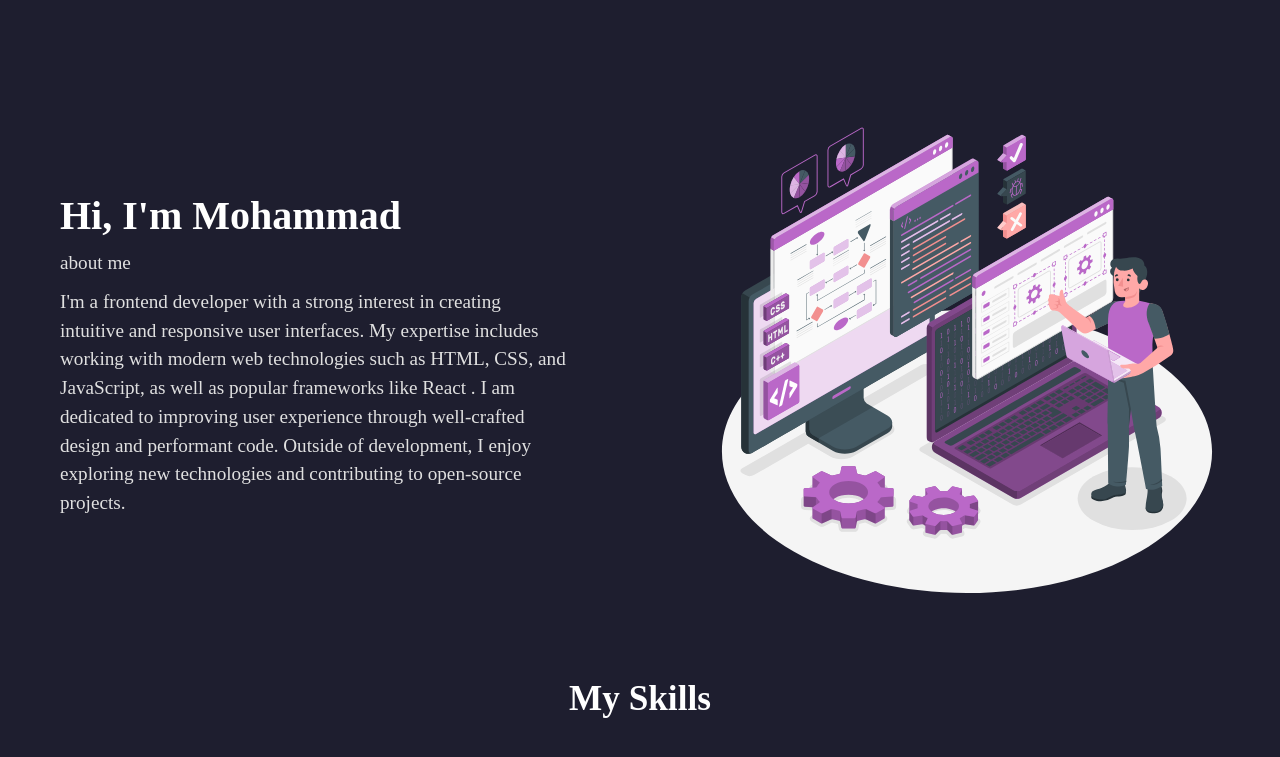
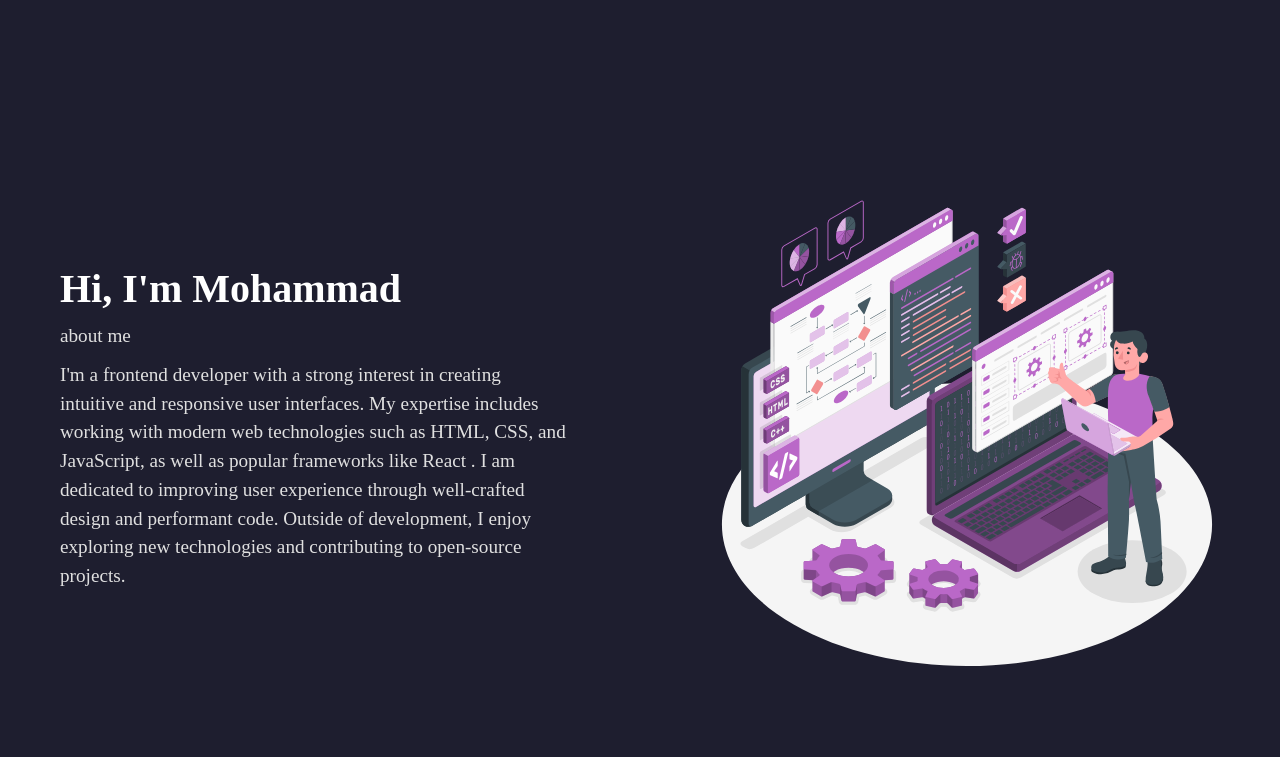
Before and after one commit to m-mohammad-d/portfolio, a React (Vite) app: page / in a window 1280 px wide. Shown: the top 757 px of the page. Built offline with nearby package versions, Linux system fonts and the light colour scheme.

Commit message:
style  : add height 100vh

```diff
--- a/src/Components/Header/Header.css
+++ b/src/Components/Header/Header.css
@@ -1,12 +1,10 @@
 .header {
   display: flex;
-  height: 100%;
+  height: 100vh;
   justify-content: space-between;
   align-items: center;
   padding: 20px;
   gap: 8rem;
-
-  margin-top: 5rem;
 }
 
 .infoContainer {
```
